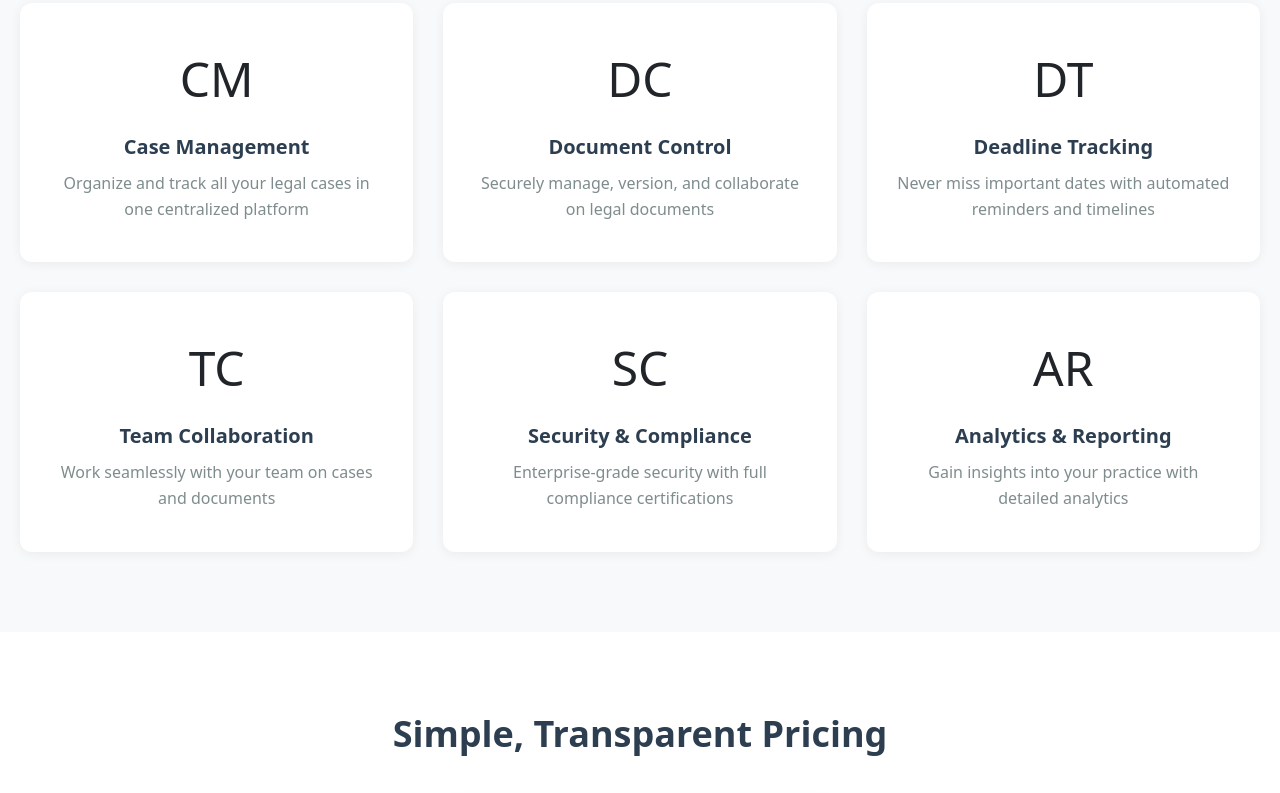
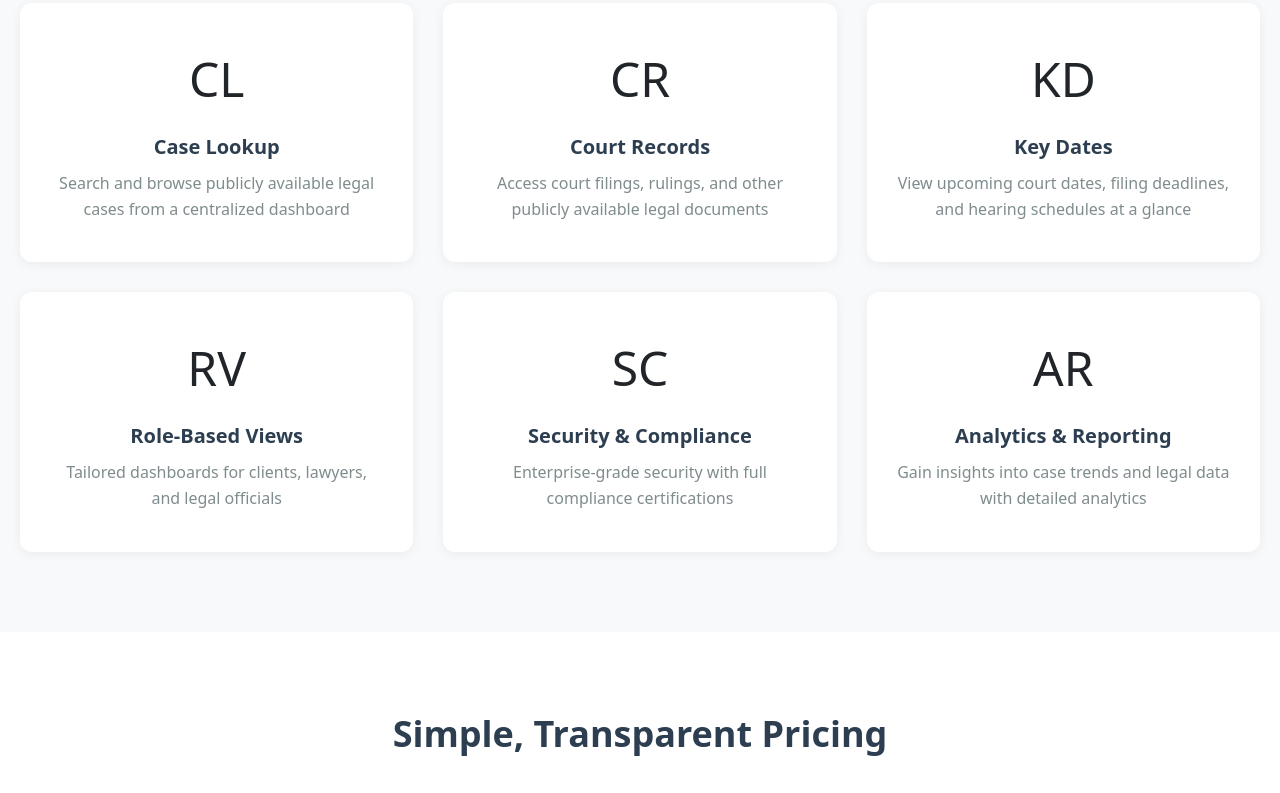
Before and after one commit to Cwnelson215/10xlegal-prototype, a React (Vite) app: page / in a window 1280 px wide. Shown: the part 800-1593 px from the top of the page. Built offline with nearby package versions, Linux system fonts and the light colour scheme.

Commit message:
fixing wording on website to be more in keeping with actual function

```diff
--- a/src/landing/landing.tsx
+++ b/src/landing/landing.tsx
@@ -84,24 +84,24 @@ export function Landing() {
 
     const features = [
         {
-            icon: 'CM',
-            title: 'Case Management',
-            description: 'Organize and track all your legal cases in one centralized platform'
+            icon: 'CL',
+            title: 'Case Lookup',
+            description: 'Search and browse publicly available legal cases from a centralized dashboard'
         },
         {
-            icon: 'DC',
-            title: 'Document Control',
-            description: 'Securely manage, version, and collaborate on legal documents'
+            icon: 'CR',
+            title: 'Court Records',
+            description: 'Access court filings, rulings, and other publicly available legal documents'
         },
         {
-            icon: 'DT',
-            title: 'Deadline Tracking',
-            description: 'Never miss important dates with automated reminders and timelines'
+            icon: 'KD',
+            title: 'Key Dates',
+            description: 'View upcoming court dates, filing deadlines, and hearing schedules at a glance'
         },
         {
-            icon: 'TC',
-            title: 'Team Collaboration',
-            description: 'Work seamlessly with your team on cases and documents'
+            icon: 'RV',
+            title: 'Role-Based Views',
+            description: 'Tailored dashboards for clients, lawyers, and legal officials'
         },
         {
             icon: 'SC',
@@ -111,7 +111,7 @@ export function Landing() {
         {
             icon: 'AR',
             title: 'Analytics & Reporting',
-            description: 'Gain insights into your practice with detailed analytics'
+            description: 'Gain insights into case trends and legal data with detailed analytics'
         },
     ];
 
@@ -139,8 +139,8 @@ export function Landing() {
             {/* Hero Section */}
             <section className="hero-section">
                 <div className="hero-content">
-                    <h1 className="hero-title">Legal Practice Management Made Simple</h1>
-                    <p className="hero-subtitle">Streamline your legal practice with 10X-Legal Tech. Manage cases, documents, deadlines, and your team all in one place.</p>
+                    <h1 className="hero-title">Public Legal Case Data at Your Fingertips</h1>
+                    <p className="hero-subtitle">Access and explore publicly available legal case information with 10X-Legal Tech. Search cases, review court records, and stay informed — all from one dashboard.</p>
                     <div className="hero-actions">
                         <button
                             className="btn-primary-large"
@@ -250,7 +250,7 @@ export function Landing() {
             <section className="cta-section">
                 <div className="cta-content">
                     <h2>Ready to transform your legal practice?</h2>
-                    <p>Join hundreds of law firms using 10X-Legal Tech to manage their practice more efficiently.</p>
+                    <p>Join hundreds of legal professionals using 10X-Legal Tech to stay informed on public case data.</p>
                     <button
                         className="btn-primary-large"
                         onClick={() => {
@@ -268,7 +268,7 @@ export function Landing() {
                 <div className="footer-content">
                     <div className="footer-column">
                         <h4>10X-Legal Tech</h4>
-                        <p>Empowering law firms with modern practice management tools.</p>
+                        <p>Empowering legal professionals with accessible public case information.</p>
                     </div>
                     <div className="footer-column">
                         <h4>Product</h4>
```
